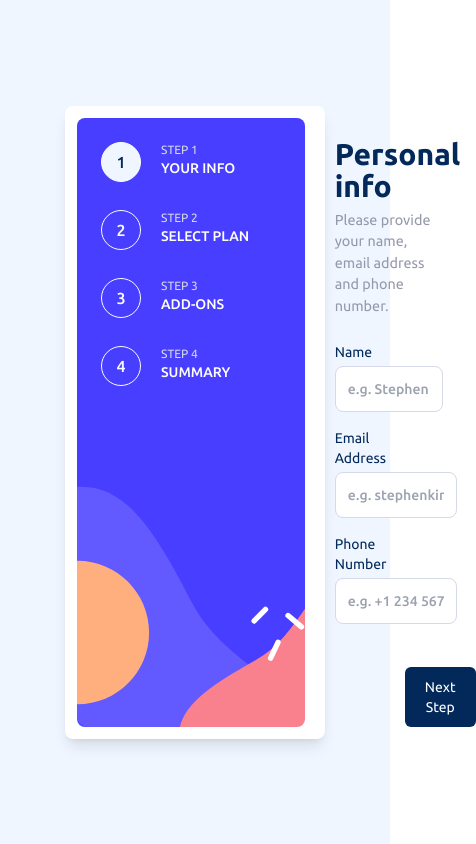
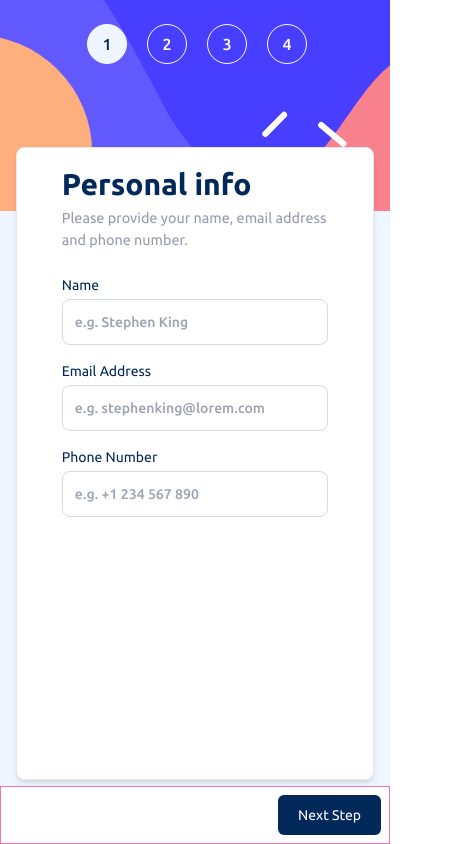
Before and after one commit to HealerC/multistep-form, a Next.js app: page /your-info in a window 390 px wide. Shown: the whole page, 476 px wide, since content can reach past the window. Built offline with nearby package versions, Linux system fonts and the light colour scheme.

Commit message:
feat: Responsively style general page layout

```diff
--- a/components/Layout.tsx
+++ b/components/Layout.tsx
@@ -70,9 +70,12 @@ export default function Layout({ children }: LayoutProps) {
         <meta name="viewport" content="width=device-width, initial-scale=1" />
         <link rel="icon" href="/favicon-32x32.png" />
       </Head>
-      <div className="flex h-3/4 w-4/6 rounded-lg bg-white p-3 shadow-lg">
-        <nav className={`${styles.navBgImage} mr-3 shrink-0 rounded-lg`}>
-          <ul className="pt-6 pl-6 pr-14">
+      {/* h-3/4 max-h-[40rem] tall:h-3/6 */}
+      <div className="flex h-full w-full flex-col rounded-lg bg-magnolia shadow-lg sm:h-3/4 sm:w-10/12 sm:flex-row sm:bg-white sm:p-3 lg:w-4/6">
+        <nav
+          className={`${styles.navBgImage} h-1/4 shrink-0 sm:mr-3 sm:h-full sm:rounded-lg`}
+        >
+          <ul className="flex justify-center  pt-6 pl-6 sm:block sm:pr-14">
             {routePaths.map((routePath, index) => (
               <li key={routePath.route} className="mb-7">
                 <NavStep
@@ -85,7 +88,7 @@ export default function Layout({ children }: LayoutProps) {
           </ul>
         </nav>
 
-        <main className="flex grow justify-center">
+        <main className="relative bottom-16 flex w-11/12 grow justify-center self-center rounded-lg border bg-white shadow-md sm:static sm:w-full sm:self-auto sm:shadow-none">
           <div className="flex w-9/12 flex-col justify-between pt-5">
             {loading ? (
               <>Loading...</>
@@ -94,7 +97,7 @@ export default function Layout({ children }: LayoutProps) {
             ) : (
               <>
                 {children}
-                <div className="flex justify-between">
+                <div className="fixed bottom-0 left-0 flex w-full justify-between border border-pink-400 bg-white p-2 sm:static sm:p-0">
                   <ButtonSimple
                     classes={isFirstRoute ? "invisible" : ""}
                     type="back"
--- a/components/NavStep.tsx
+++ b/components/NavStep.tsx
@@ -20,7 +20,7 @@ export default function NavStep({ stepIndex, label, route }: NavStepProps) {
         >
           {stepIndex}
         </div>
-        <div className="uppercase">
+        <div className="hidden uppercase sm:block">
           <p className="text-xs text-gray-light">step {stepIndex}</p>
           <p className="text-sm font-medium text-white">{label}</p>
         </div>
--- a/styles/Layout.module.css
+++ b/styles/Layout.module.css
@@ -1,5 +1,11 @@
 .navBgImage {
   @apply bg-blue-standard;
-  background-image: url("../assets/images/bg-sidebar-desktop.svg");
+  background-image: url("../assets/images/bg-sidebar-mobile.svg");
   background-size: cover;
 }
+
+@media (min-width: 640px) {
+  .navBgImage {
+    background-image: url("../assets/images/bg-sidebar-desktop.svg");
+  }
+}
--- a/tailwind.config.js
+++ b/tailwind.config.js
@@ -35,6 +35,11 @@ module.exports = {
         magnolia: "hsl(217, 100%, 97%)",
         alabaster: "hsl(231, 100%, 99%)",
       },
+      screens: {
+        tall: {
+          raw: "(min-height: 800px)",
+        },
+      },
     },
   },
   plugins: [],
```
